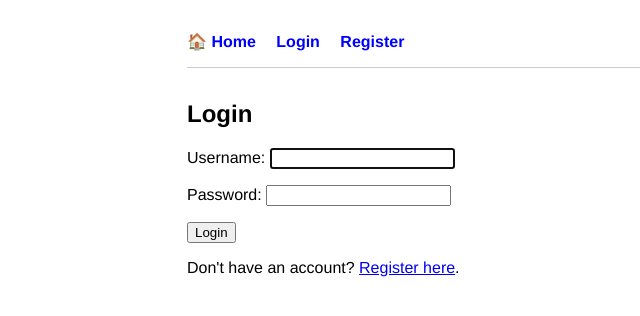
After one commit to Daviddavid-sudo/mathai, a Django app: page /login/ in a window 1280 px wide. The commit adds this page. Shown: the top 316 px of the page, without its empty margins (53-693 px from the left). Run offline with Django 5.2, Linux system fonts and the light colour scheme.

Commit message:
looks good

```diff
--- a/GrothendieckAi/GrothendieckAi/settings.py
+++ b/GrothendieckAi/GrothendieckAi/settings.py
@@ -72,6 +72,8 @@ TEMPLATES = [
 MEDIA_URL = '/media/'
 MEDIA_ROOT = os.path.join(BASE_DIR, 'GrothendieckAi', 'data')
 
+LOGIN_REDIRECT_URL = '/ask/'  # redirect after login to your question page
+LOGOUT_REDIRECT_URL = '/'     # redirect after logout to home page
 
 WSGI_APPLICATION = 'GrothendieckAi.wsgi.application'
 
--- a/GrothendieckAi/GrothendieckAi/templates/base.html
+++ b/GrothendieckAi/GrothendieckAi/templates/base.html
@@ -13,9 +13,16 @@
     <header>
         <nav>
             <a href="{% url 'home' %}">🏠 Home</a>
-            <a href="{% url 'ask' %}">❓ Ask a Question</a>
-            <a href="{% url 'library' %}"> Library</a>
-            <a href="{% url 'history' %}">📜 History</a>
+            {% if user.is_authenticated %}
+                <a href="{% url 'ask' %}">❓ Ask a Question</a>
+                <a href="{% url 'library' %}">📚 Library</a>
+                <a href="{% url 'history' %}">📜 History</a>
+                <span>Welcome, {{ user.username }}</span>
+                <a href="{% url 'logout' %}">Logout</a>
+            {% else %}
+                <a href="{% url 'login' %}">Login</a>
+                <a href="{% url 'register' %}">Register</a>
+            {% endif %}
         </nav>
     </header>
 
--- /dev/null
+++ b/GrothendieckAi/GrothendieckAi/templates/registration/login.html
@@ -0,0 +1,22 @@
+{% extends "base.html" %}
+
+{% block title %}Login{% endblock %}
+
+{% block content %}
+<h2>Login</h2>
+
+<form method="post" action="{% url 'login' %}">
+    {% csrf_token %}
+    {{ form.as_p }}
+
+    <button type="submit">Login</button>
+</form>
+
+{% if form.errors %}
+    <p style="color: red;">Invalid username or password. Please try again.</p>
+{% endif %}
+
+<p>
+    Don't have an account? <a href="{% url 'register' %}">Register here</a>.
+</p>
+{% endblock %}
--- a/GrothendieckAi/GrothendieckAi/urls.py
+++ b/GrothendieckAi/GrothendieckAi/urls.py
@@ -19,6 +19,9 @@ from django.urls import path
 from qa.views import math_qa_view, history_view, home_view, library_view
 from django.conf import settings
 from django.conf.urls.static import static
+from django.contrib.auth import views as auth_views
+from GrothendieckAi.views import register
+
 
 urlpatterns = [
     path('admin/', admin.site.urls),
@@ -26,6 +29,9 @@ urlpatterns = [
     path('ask/', math_qa_view, name='ask'),
     path('library/', library_view, name='library'),
     path('history/', history_view, name='history'),
+    path('login/', auth_views.LoginView.as_view(), name='login'),
+    path('logout/', auth_views.LogoutView.as_view(), name='logout'),
+    path('register/', register, name='register'),
 ] + static(settings.MEDIA_URL, document_root=settings.MEDIA_ROOT)
 
 if settings.DEBUG:
--- a/GrothendieckAi/qa/models.py
+++ b/GrothendieckAi/qa/models.py
@@ -4,13 +4,12 @@ from django.contrib.auth.models import User
 class QuestionHistory(models.Model):
     user = models.ForeignKey(User, on_delete=models.CASCADE, null=True, blank=True)
     question = models.TextField()
-    answer = models.TextField()
-    source_pages = models.JSONField(null=True, blank=True)  # Optional: list of pages or any extra info
+    pdf = models.ForeignKey('PDFDocument', on_delete=models.SET_NULL, null=True, blank=True)  # <-- new field
+    source_pages = models.JSONField(null=True, blank=True)  # optional pages or extra info
     timestamp = models.DateTimeField(auto_now_add=True)
 
     def __str__(self):
         return f"Question at {self.timestamp}: {self.question[:50]}..."
-
 
 
 class PDFDocument(models.Model):
```
Also changed, not shown: GrothendieckAi/GrothendieckAi/templates/history.html (+8 -1 lines), GrothendieckAi/GrothendieckAi/templates/registration/register.html (added, +7 -0 lines), GrothendieckAi/GrothendieckAi/views.py (+11 -23 lines), GrothendieckAi/qa/views.py (+18 -7 lines), GrothendieckAi/qa/migrations/0002_remove_questionhistory_answer_questionhistory_pdf.py (added).
